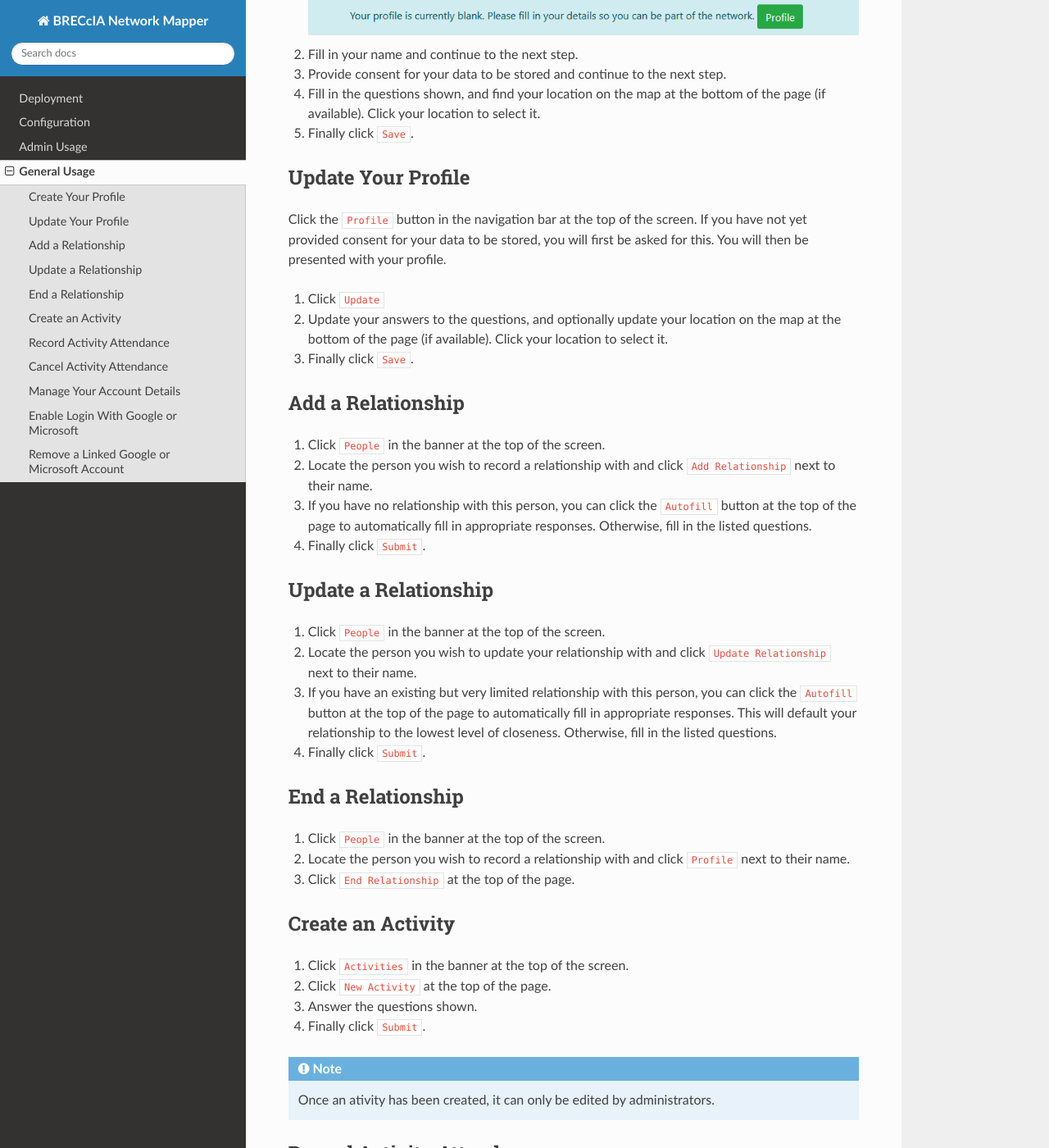
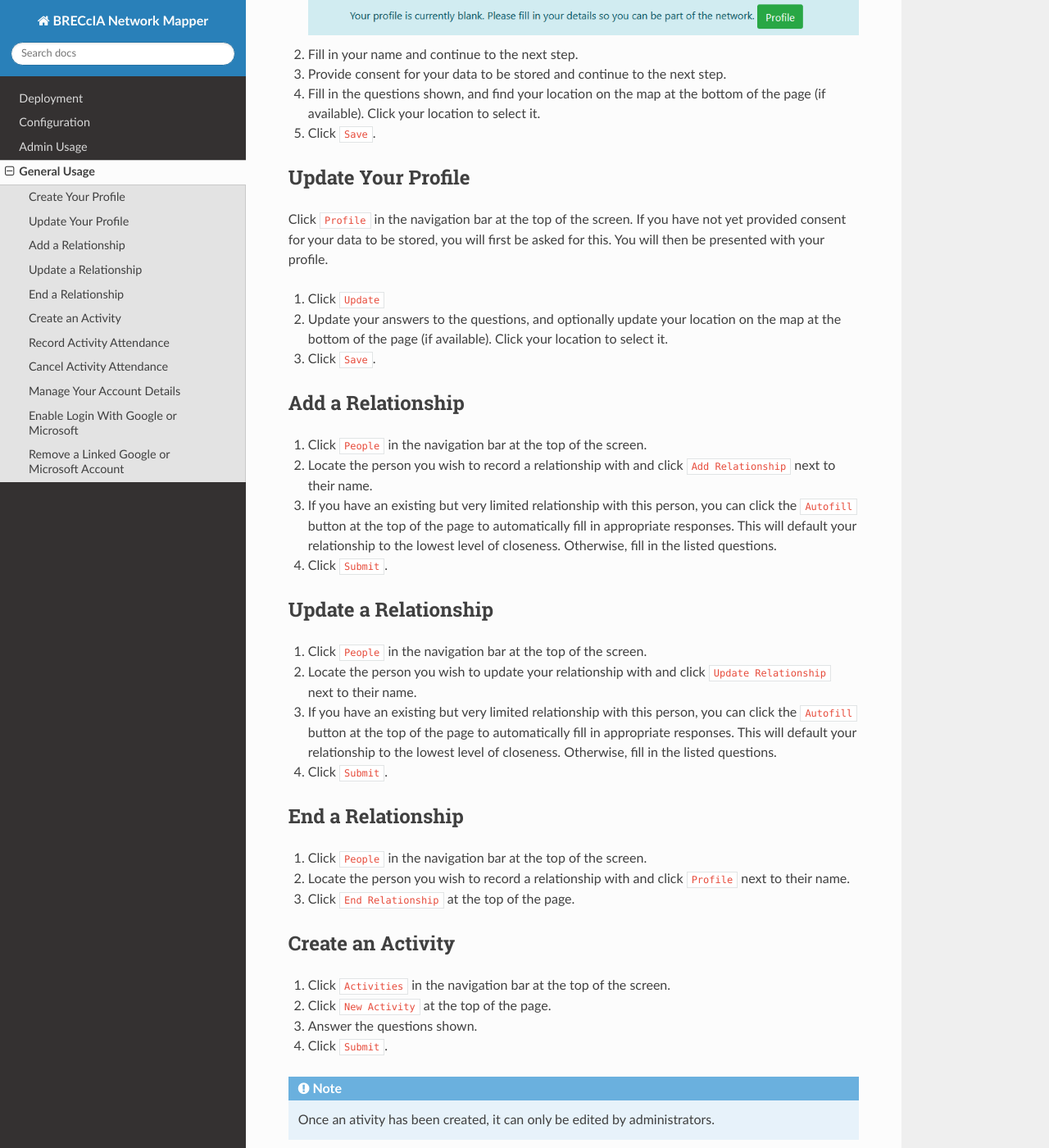
Before and after one commit to Southampton-RSG/breccia-mapper, a Sphinx documentation site: the page built from docs/source/4-general-usage.md, in a window 1280 px wide and 1400 px high, scrolled down 329 px. Shown: the whole window at 82% size. Built offline with Sphinx 7.4.7 and the Read the Docs theme 2.0.0, drawn with Linux system fonts in a browser that asks for light colours; some of the changed text lies outside the part shown.

Commit message:
[DOCS] Proof-reading

```diff
--- a/docs/source/4-general-usage.md
+++ b/docs/source/4-general-usage.md
@@ -11,43 +11,43 @@ Until you have created your profile, you will be prompted to do so. You cannot a
 2. Fill in your name and continue to the next step.
 3. Provide consent for your data to be stored and continue to the next step.
 4. Fill in the questions shown, and find your location on the map at the bottom of the page (if available). Click your location to select it.
-5. Finally click `Save`.
+5. Click `Save`.
 
 ## Update Your Profile
 
-Click the `Profile` button in the navigation bar at the top of the screen. If you have not yet provided consent for your data to be stored, you will first be asked for this. You will then be presented with your profile.
+Click `Profile` in the navigation bar at the top of the screen. If you have not yet provided consent for your data to be stored, you will first be asked for this. You will then be presented with your profile.
 
 1. Click `Update`
 2. Update your answers to the questions, and optionally update your location on the map at the bottom of the page (if available). Click your location to select it.
-3. Finally click `Save`.
+3. Click `Save`.
 
 ## Add a Relationship
 
-1. Click `People` in the banner at the top of the screen.
+1. Click `People` in the navigation bar at the top of the screen.
 2. Locate the person you wish to record a relationship with and click `Add Relationship` next to their name.
-3. If you have no relationship with this person, you can click the `Autofill` button at the top of the page to automatically fill in appropriate responses. Otherwise, fill in the listed questions.
-4. Finally click `Submit`.
+3. If you have an existing but very limited relationship with this person, you can click the `Autofill` button at the top of the page to automatically fill in appropriate responses. This will default your relationship to the lowest level of closeness. Otherwise, fill in the listed questions.
+4. Click `Submit`.
 
 
 ## Update a Relationship
 
-1. Click `People` in the banner at the top of the screen.
+1. Click `People` in the navigation bar at the top of the screen.
 2. Locate the person you wish to update your relationship with and click `Update Relationship` next to their name.
 3. If you have an existing but very limited relationship with this person, you can click the `Autofill` button at the top of the page to automatically fill in appropriate responses. This will default your relationship to the lowest level of closeness. Otherwise, fill in the listed questions.
-4. Finally click `Submit`.
+4. Click `Submit`.
 
 ## End a Relationship
 
-1. Click `People` in the banner at the top of the screen.
+1. Click `People` in the navigation bar at the top of the screen.
 2. Locate the person you wish to record a relationship with and click `Profile` next to their name.
 4. Click `End Relationship` at the top of the page.
 
 ## Create an Activity
 
-1. Click `Activities` in the banner at the top of the screen.
+1. Click `Activities` in the navigation bar at the top of the screen.
 2. Click `New Activity` at the top of the page.
 2. Answer the questions shown.
-4. Finally click `Submit`.
+4. Click `Submit`.
 
 :::{note}
 Once an ativity has been created, it can only be edited by administrators.
@@ -57,7 +57,7 @@ Once an ativity has been created, it can only be edited by administrators.
 
 Once an activity has been created, users should record their attendance.
 
-1. Click `Activities` in the banner at the top of the screen.
+1. Click `Activities` in the navigation bar at the top of the screen.
 2. Locate the activity you wish to record attendance for and click `Details` next to its name.
 3. At the top of the page, click `Attend`.
 
@@ -65,7 +65,7 @@ Once an activity has been created, users should record their attendance.
 
 Once an activity has been created, users should record their attendance. They can also remove their attendance after previously registering it.
 
-1. Click `Activities` in the banner at the top of the screen.
+1. Click `Activities` in the navigation bar at the top of the screen.
 2. Locate the activity you wish to record attendance for and click `Details` next to its name.
 3. At the top of the page, click `Cancel Attendance`.
 
@@ -75,7 +75,7 @@ To manage your account details, click your username in the top right corner of t
 
 ![Click your username to open your account details](images/4-open-account-details.png)
 
-Alternatively, you can manage your account by going to your profile (click `Profile` in the banner at the top of the screen), then clicking `Account Details`.
+Alternatively, you can manage your account by going to your profile (click `Profile` in the navigation bar at the top of the screen), then clicking `Account Details`.
 
 ## Enable Login With Google or Microsoft
 
```
Also changed, not shown: docs/source/1-deployment.md (+3 -3 lines), docs/source/2-configuration.md (+54 -50 lines), docs/source/3-admin-usage.md (+15 -15 lines), docs/source/index.md (+0 -4 lines).
